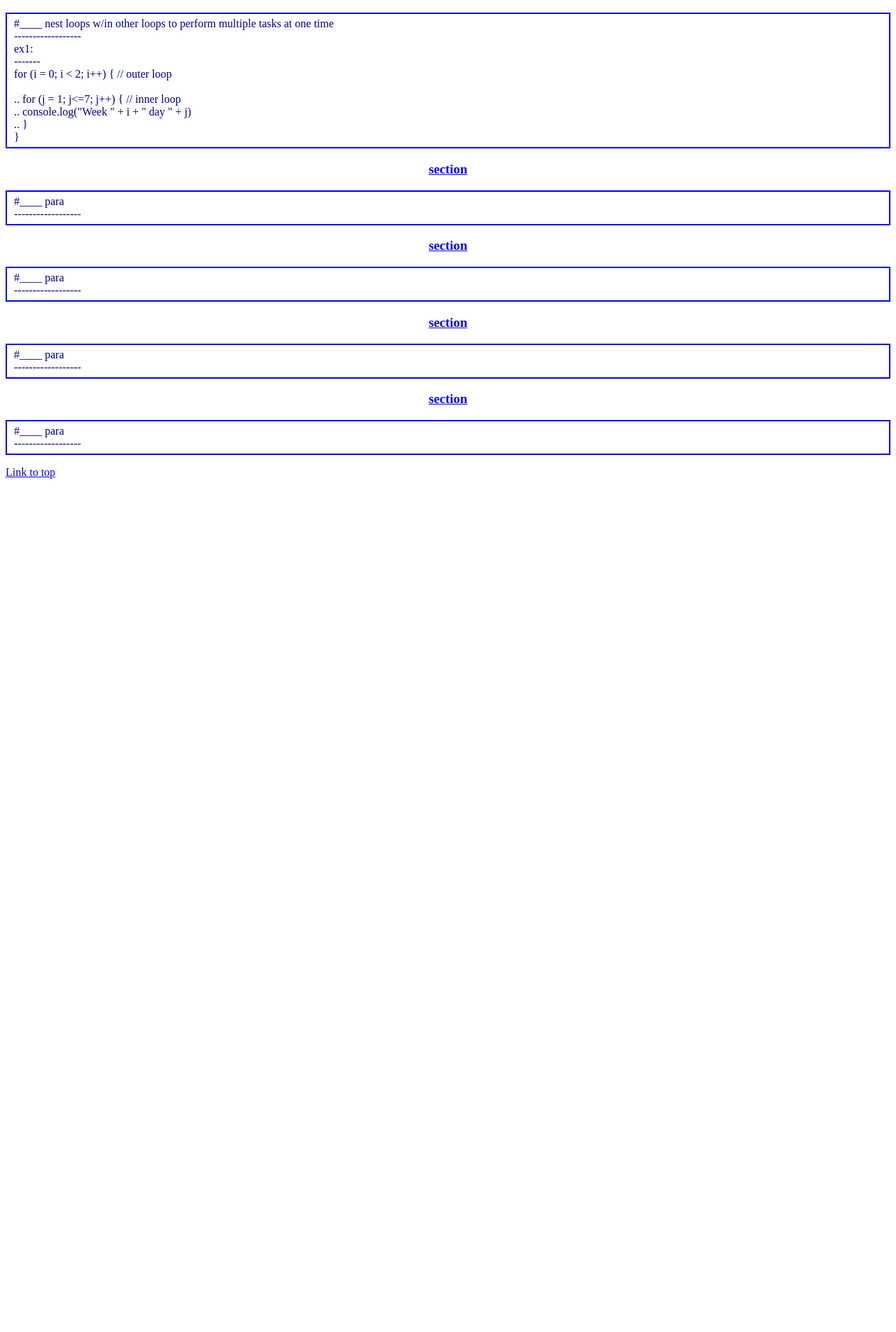
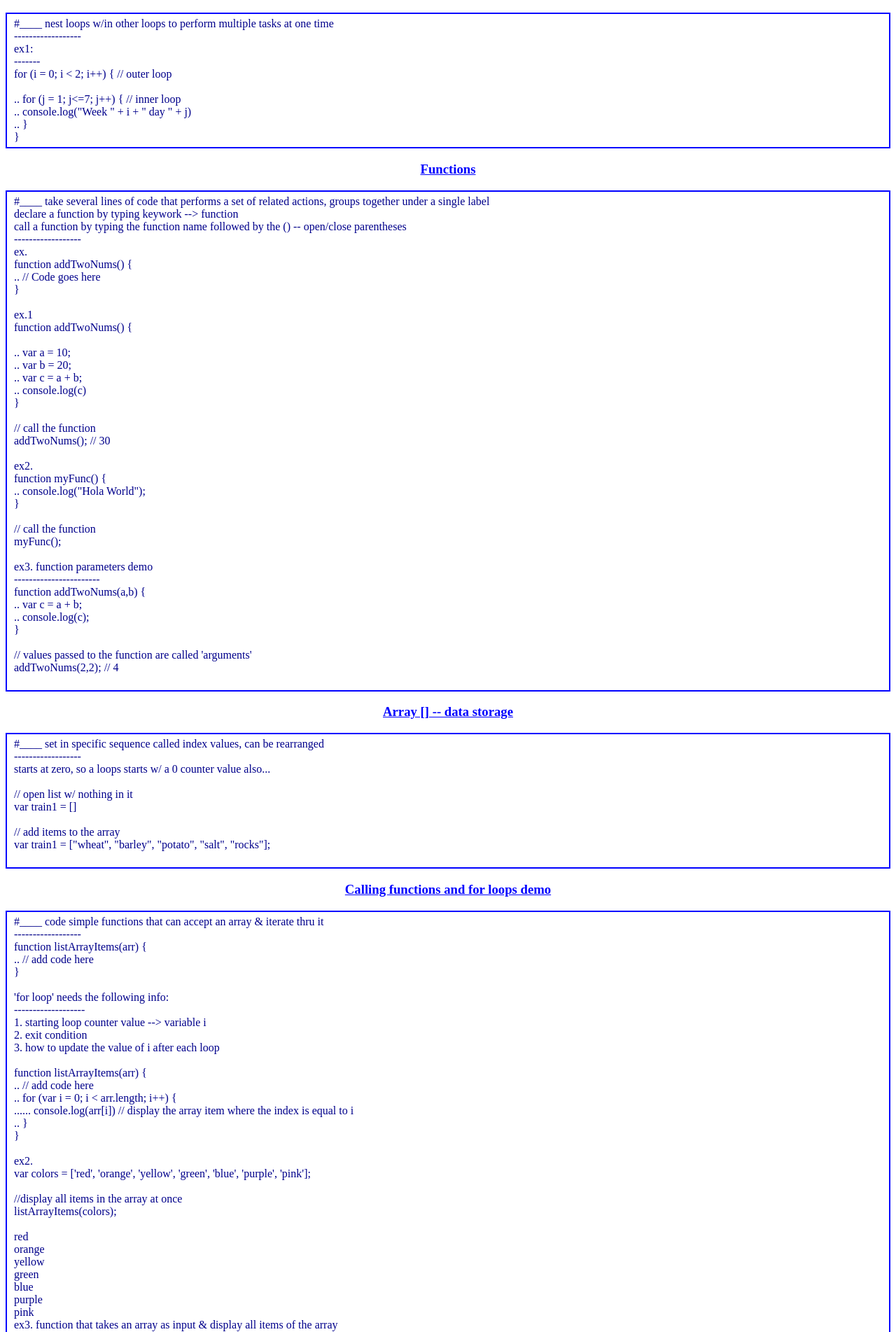
Before and after one commit to py3user22/django_demo1002, a Django app: template myapp1002/templates/1017_javascript_notes.html in a window 1280 px wide. Shown: the part 1960-3863 px from the top of the page at 70% size. Before the commit the page ends 2644 px from the top, so only its background shows below. Run offline with Django 5.2, Linux system fonts and the light colour scheme; the template is opened without the code that fills it, so the values that code supplies are empty.

Commit message:
1020 added js notes

```diff
--- a/myapp1002/templates/1017_javascript_notes.html
+++ b/myapp1002/templates/1017_javascript_notes.html
@@ -152,27 +152,172 @@ switch(day) {
 
     </p>
 
-    <h3>  section </h3>
+    <h3>  Functions </h3>
     <p>
-        #____ para  <br>------------------<br>
+        #____ take several lines of code that performs a set of related actions, groups together under a single label <br>
+        declare a function by typing keywork --> function <br>
+        call a function by typing the function name followed by the () -- open/close parentheses <br>
+        ------------------<br>
+        ex.<br>
+        function addTwoNums() { <br>
+        .. // Code goes here <br>
+        } <br><br>
+
+        ex.1<br>
+        function addTwoNums() { <br>
+        <br>
+        .. var a = 10;  <br>
+        .. var b = 20;  <br>
+        .. var c = a + b;  <br>
+        .. console.log(c)  <br>
+        }  <br><br>
+
+        // call the function<br>
+        addTwoNums();   // 30 <br><br>
+
+
+
+        ex2.<br>
+        function myFunc() { <br>
+        .. console.log("Hola World"); <br>
+        } <br><br>
+
+        // call the function <br>
+        myFunc(); <br><br>
+
+        ex3. function parameters demo<br>-----------------------<br>
+        function addTwoNums(a,b) {  <br>
+        .. var c = a + b;   <br>
+        .. console.log(c);  <br>
+        }  <br><br>
+
+        // values passed to the function are called 'arguments' <br>
+        addTwoNums(2,2);    // 4  <br><br>
 
     </p>
 
-    <h3>  section </h3>
+    <h3>  Array [] -- data storage </h3>
     <p>
-        #____ para  <br>------------------<br>
+        #____ set in specific sequence called index values, can be rearranged   <br>------------------<br>
+        starts at zero, so a loops starts w/ a 0 counter value also... <br><br>
+
+        // open list w/ nothing in it <br>
+        var train1 = []   <br><br>
+
+        // add items to the array <br>
+        var train1 = ["wheat", "barley", "potato", "salt", "rocks"];  <br><br>
 
     </p>
 
-    <h3>  section </h3>
+    <h3>  Calling functions and for loops demo </h3>
     <p>
-        #____ para  <br>------------------<br>
+        #____ code simple functions that can accept an array & iterate thru it  <br>------------------<br>
+        function listArrayItems(arr) { <br>
+        .. // add code here  <br>
+        } <br><br>
+
+        'for loop' needs the following info: <br>-------------------<br>
+        1. starting loop counter value  --> variable i  <br>
+        2. exit condition  <br>
+        3. how to update the value of i after each loop  <br><br>
+
+        function listArrayItems(arr) { <br>
+        .. // add code here  <br>
+        .. for (var i = 0; i < arr.length; i++) {  <br>
+        ...... console.log(arr[i])  // display the array item where the index is equal to i  <br>
+        .. }  <br>
+        }     <br><br>
+
+        ex2. <br>
+        var colors = ['red', 'orange', 'yellow', 'green', 'blue', 'purple', 'pink'];  <br><br>
+        //display all items in the array at once <br>
+        listArrayItems(colors);    <br><br>
+
+        red <br>
+        orange <br>
+        yellow<br>
+        green<br>
+        blue<br>
+        purple  <br>
+        pink  <br>
+
+        ex3. function that takes an array as input & display all items of the array <br>-------------------------<br>
+        function listArrayItems(arr) {  <br>
+        .. for (var i = 0; i < arr.length; i++) {  <br>
+        ...... console.log(i, arr[i])  <br>
+        .. } <br>
+        }    <br><br>
+
+        var colors = ['red', 'orange', 'yellow', 'green', 'blue', 'purple', 'pink'];  <br>
+        listArrayItems(colors);  <br>
+
+        0 'red'     <br>
+        1 'orange'  <br>
+        2 'yellow'  <br>
+        3 'green'   <br>
+        4 'blue'    <br>
+        5 'purple'  <br>
+        6 'pink'    <br><br>
+
+        ex4. to start the count from 1 instead of 0 --> update the function declaration <br>--------------------------<br>
+        function listArrayItems(arr) {  <br>
+        .. for (var i = 0; i < arr.length; i++) {  <br>
+        ...... console.log(i+1, arr[i])  <br>
+        .. } <br>
+        }    <br><br>
+
+        1 'red'     <br>
+        2 'orange'  <br>
+        3 'yellow'  <br>
+        4 'green'   <br>
+        5 'blue'    <br>
+        6 'purple'  <br>
+        7 'pink'    <br><br>
+
+        ex5. add 1 or more conditions, <br>------------------------<br>
+        function listArrayItems(arr) {   <br>
+        .. for (var i = 0; i < arr.length; i++) {   <br>
+        ...... if (arr[i] == 'red') {  <br>
+        ..........  console.log(i*100, "tomato!")  <br>
+        ...... } else {   <br>
+        ..........  console.log(i*100, arr[i])  <br>
+        ...... }  <br>
+        .. }  <br>
+        }  <br><br>
+
+        0 'tomato!'  <br>
+        100 'orange' <br>
+        200 'yellow' <br>
+        300 'green'<br>
+        400 'blue'<br>
+        500 'purple'  <br>
+        600 'pink' <br>
+
 
     </p>
 
     <h3>  section </h3>
     <p id="botp">
-        #____ para  <br>------------------<br>
+        #____ letterFinder example demo1  <br>------------------<br>
+        function letterFinder(word, match) {  <br>
+        .. for (var i = 0; i < word.length; i++) {   <br>
+        ...... if (word[i] == match) {  <br>
+        ..........  console.log('Found the', match, 'at', i)  <br>
+        ...... } else {   <br>
+        ..........  console.log('--No match found at', i)  <br>
+        ...... }  <br>
+        .. }  <br>
+        }  <br><br>
+
+        letterFinder('test', 't')  <br><br>
+        Found the t at 0  <br>
+        ---No match found at 1  <br>
+        ---No match found at 2  <br>
+        Found the t at 3  <br><br>
+
+
+
+
 
     </p>
     <a href="#topg"> Link to top </a>
```
